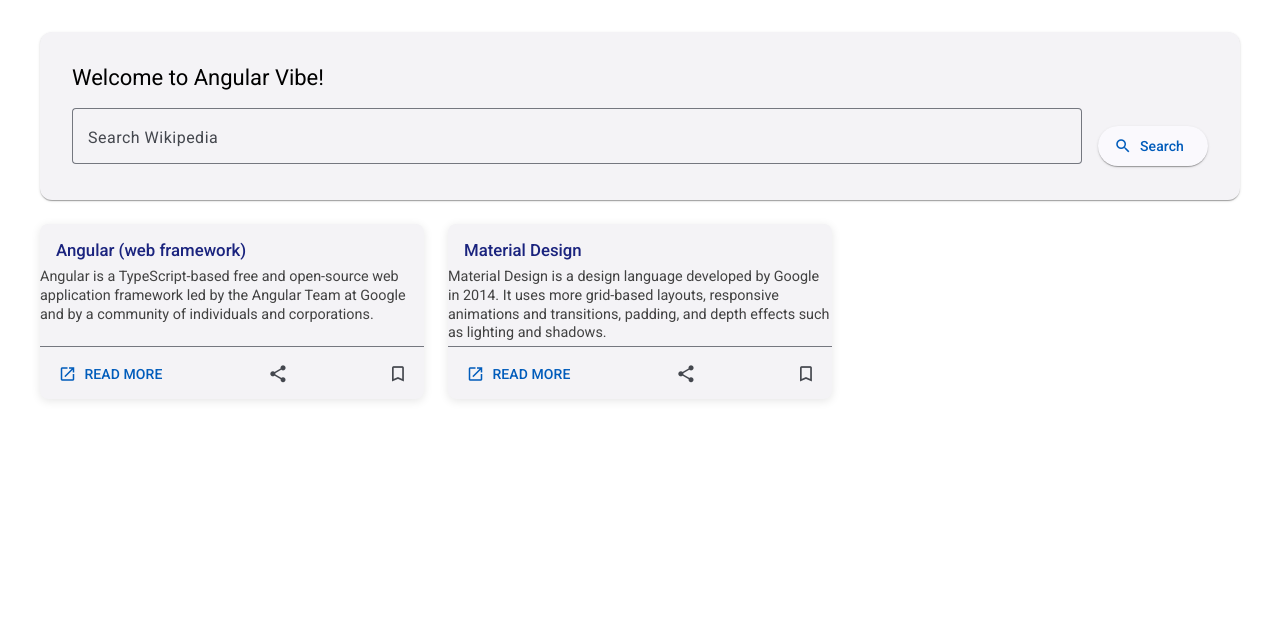
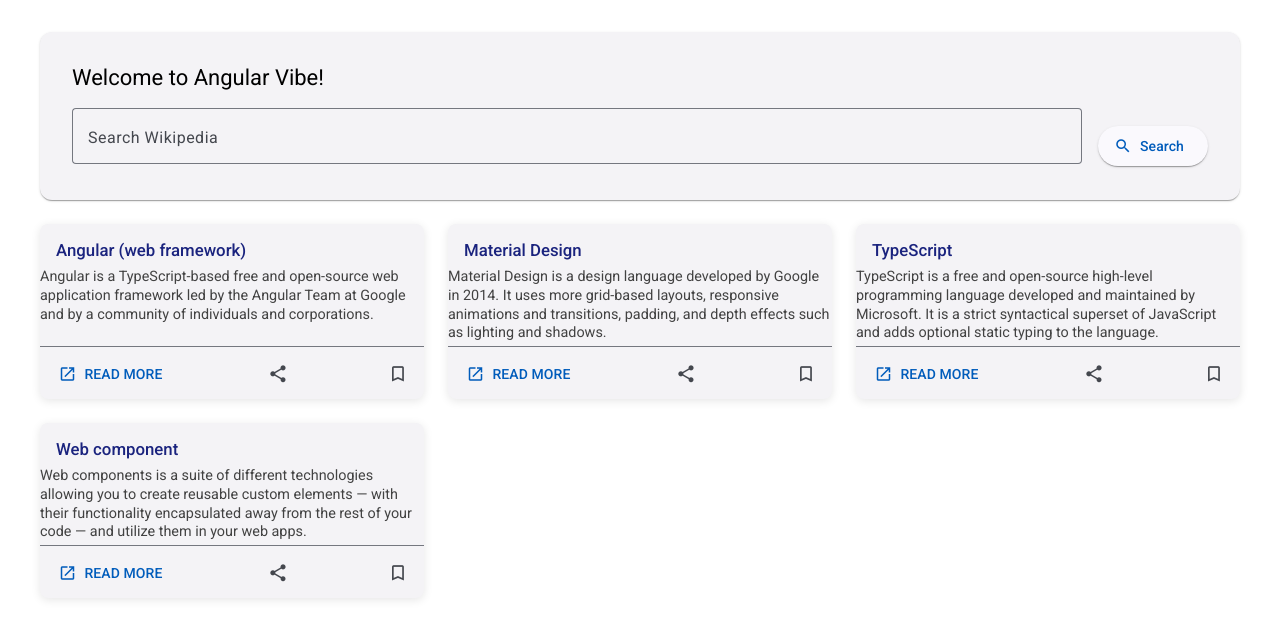
Before and after one commit to EnricoPicci/angular-vibe, an Angular app: page / in a window 1280 px wide. Shown: the top 638 px of the page. Built offline with nearby package versions, Linux system fonts and the light colour scheme.

Commit message:
few more examples

```diff
--- a/src/app/home/home.component.ts
+++ b/src/app/home/home.component.ts
@@ -38,6 +38,16 @@
       title: 'Material Design',
       description: 'Material Design is a design language developed by Google in 2014. It uses more grid-based layouts, responsive animations and transitions, padding, and depth effects such as lighting and shadows.',
       link: 'https://en.wikipedia.org/wiki/Material_Design'
+    },
+    {
+      title: 'TypeScript',
+      description: 'TypeScript is a free and open-source high-level programming language developed and maintained by Microsoft. It is a strict syntactical superset of JavaScript and adds optional static typing to the language.',
+      link: 'https://en.wikipedia.org/wiki/TypeScript'
+    },
+    {
+      title: 'Web component',
+      description: 'Web components is a suite of different technologies allowing you to create reusable custom elements — with their functionality encapsulated away from the rest of your code — and utilize them in your web apps.',
+      link: 'https://en.wikipedia.org/wiki/Web_Components'
     }
   ];
 
```
